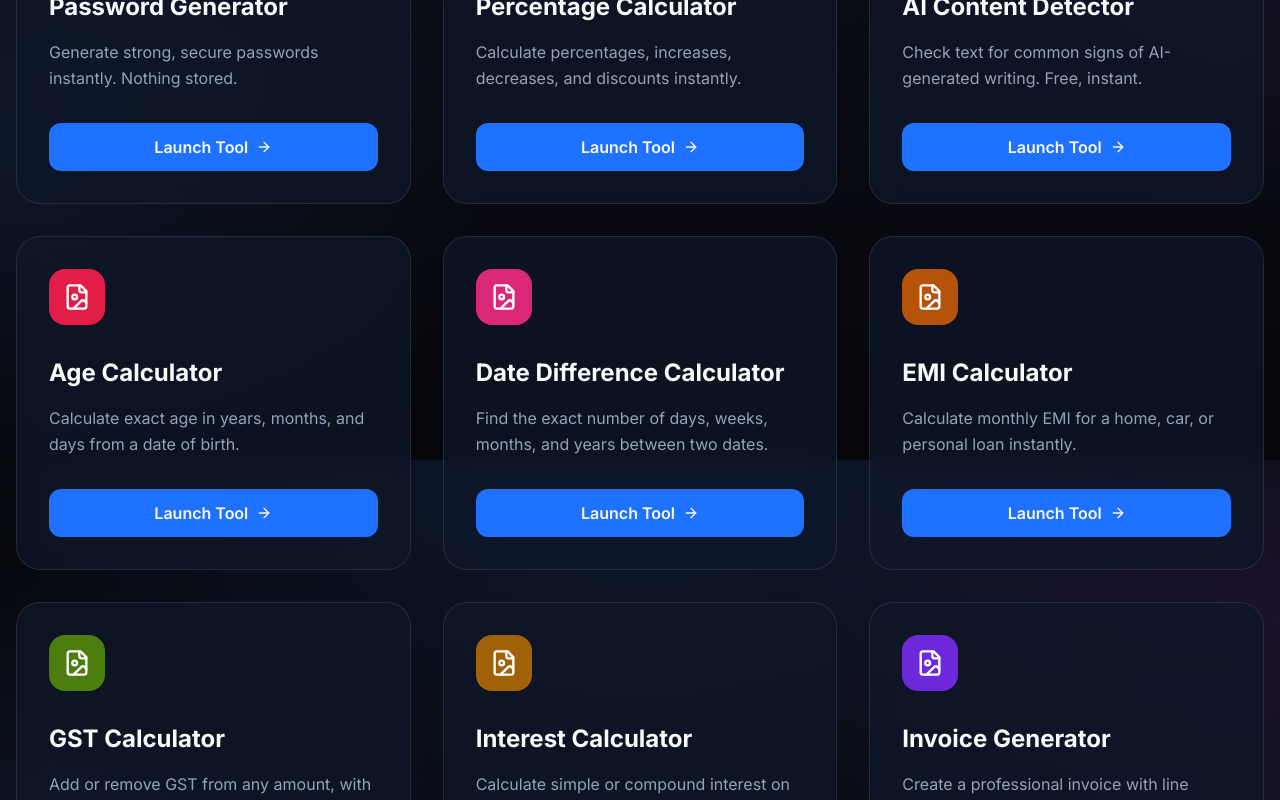
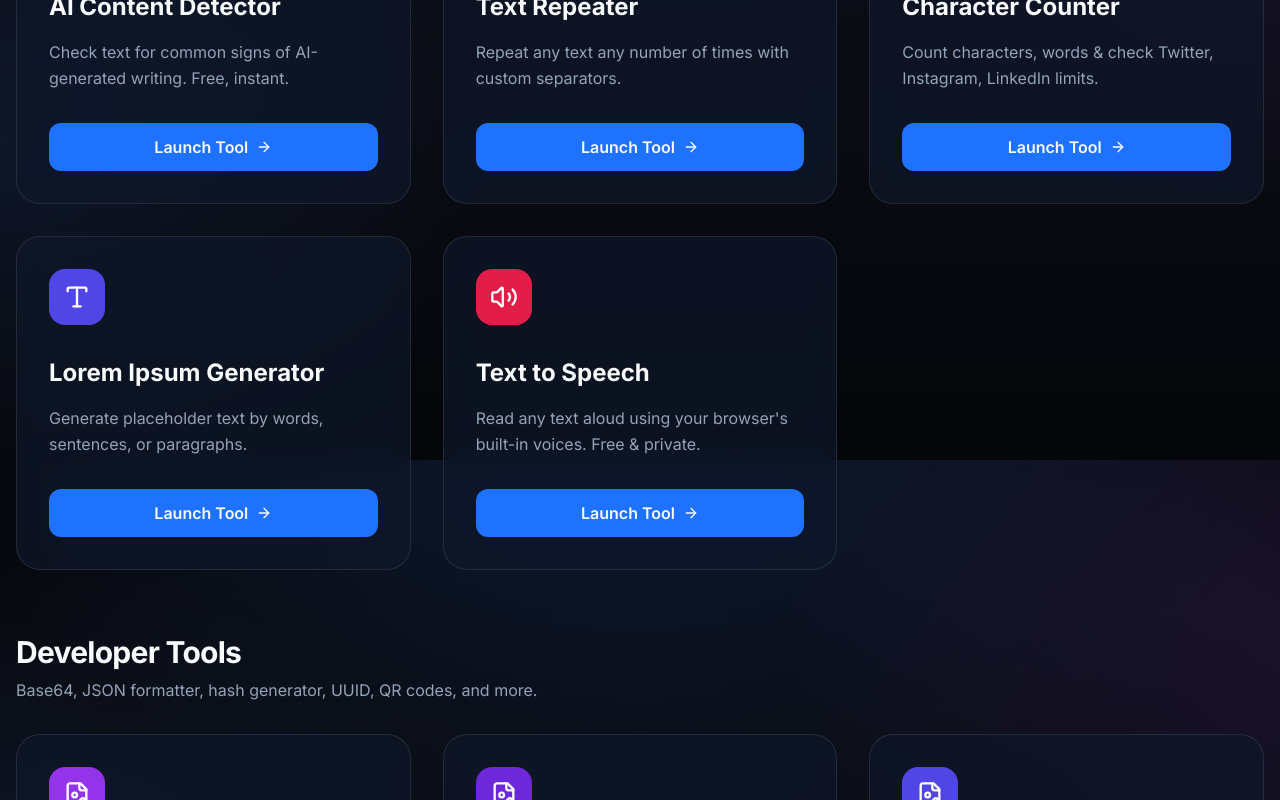
Before and after one commit to surajkumar122024-star/ok01, a Next.js app: page /tools in a window 1280 px wide. Shown: the part 5940-6740 px from the top of the page. Built offline with nearby package versions, Linux system fonts and the light colour scheme.

Commit message:
Reorganize homepage into 8 categories + fix nav miscategorization

```diff
--- a/src/app/page.tsx
+++ b/src/app/page.tsx
@@ -24,6 +24,8 @@ import {
   Gauge,
   Star,
   BookOpen,
+  Film,
+  Braces,
 } from 'lucide-react';
 import { HeroParticlesLoader } from '@/components/HeroParticlesLoader';
 import { AdPlaceholder } from '@/components/AdPlaceholder';
@@ -58,8 +60,15 @@ const categories = [
     gradient: 'from-sky-500 to-cyan-600',
   },
   {
+    name: 'Video Tools',
+    description: 'Compress, convert, and turn videos into GIFs — right in your browser.',
+    icon: Film,
+    href: '/tools#video-tools',
+    gradient: 'from-purple-600 to-indigo-700',
+  },
+  {
     name: 'PDF Utilities',
-    description: 'Merge, split, and convert PDFs to and from images, all in your browser.',
+    description: 'Merge, split, compress, and convert PDFs to and from images, all in your browser.',
     icon: FileText,
     href: '/tools#pdf-utilities',
     gradient: 'from-cyan-600 to-teal-700',
@@ -72,17 +81,24 @@ const categories = [
     gradient: 'from-indigo-600 to-blue-700',
   },
   {
-    name: 'Text & Developer Tools',
-    description: 'Word counter, case converter, JSON formatter, Base64, and more.',
+    name: 'Text Tools',
+    description: 'Word counter, case converter, text repeater, text to speech, and more.',
     icon: Code2,
-    href: '/tools#text-dev-tools',
+    href: '/tools#text-tools',
     gradient: 'from-blue-500 to-indigo-600',
   },
   {
-    name: 'Unit Converter',
-    description: 'Length, weight, temperature, area, volume, speed, data, and time.',
+    name: 'Developer Tools',
+    description: 'Base64, JSON formatter, hash generator, UUID, QR codes, and more.',
+    icon: Braces,
+    href: '/tools#developer-tools',
+    gradient: 'from-slate-600 to-slate-800',
+  },
+  {
+    name: 'Calculators',
+    description: 'Age, EMI, GST, percentage, interest, date, and unit conversions.',
     icon: Maximize,
-    href: '/tools/unit-converter',
+    href: '/tools#calculators',
     gradient: 'from-teal-500 to-blue-600',
   },
 ];
@@ -264,10 +280,10 @@ export default function Home() {
             </span>
             <h2 className="text-3xl md:text-4xl font-bold">Browse by Category</h2>
             <p className="text-muted-foreground max-w-xl mx-auto">
-              Six categories covering everything from quick image edits to developer utilities.
+              Eight categories covering everything from quick image edits to developer utilities.
             </p>
           </div>
-          <div className="grid grid-cols-1 sm:grid-cols-2 lg:grid-cols-3 gap-6">
+          <div className="grid grid-cols-1 sm:grid-cols-2 lg:grid-cols-4 gap-6">
             {categories.map((cat, i) => (
               <Link key={cat.name} href={cat.href}>
                 <div
--- a/src/app/tools/page.tsx
+++ b/src/app/tools/page.tsx
@@ -169,7 +169,7 @@ const tools = [
  {
   name: "Word Counter",
   slug: "word-counter",
-  category: "text-dev-tools",
+  category: "text-tools",
   description: "Count words, characters, sentences & reading time instantly. Free & private.",
   icon: FileImage,
   color: "bg-slate-500"
@@ -177,7 +177,7 @@ const tools = [
   {
   name: "Case Converter",
   slug: "case-converter",
-  category: "text-dev-tools",
+  category: "text-tools",
   description: "Convert text to UPPER, lower, Title, camelCase, snake_case & more.",
   icon: FileImage,
   color: "bg-indigo-500"
@@ -185,7 +185,7 @@ const tools = [
   {
   name: "Slug Generator",
   slug: "slug-generator",
-  category: "text-dev-tools",
+  category: "text-tools",
   description: "Convert any text into a clean URL-friendly slug instantly.",
   icon: FileImage,
   color: "bg-green-600"
@@ -193,7 +193,7 @@ const tools = [
 {
   name: "Password Generator",
   slug: "password-generator",
-  category: "text-dev-tools",
+  category: "developer-tools",
   description: "Generate strong, secure passwords instantly. Nothing stored.",
   icon: FileImage,
   color: "bg-purple-600"
@@ -201,7 +201,7 @@ const tools = [
 {
   name: "Percentage Calculator",
   slug: "percentage-calculator",
-  category: "text-dev-tools",
+  category: "calculators",
   description: "Calculate percentages, increases, decreases, and discounts instantly.",
   icon: FileImage,
   color: "bg-emerald-600"
@@ -209,7 +209,7 @@ const tools = [
 {
   name: "AI Content Detector",
   slug: "ai-content-detector",
-  category: "text-dev-tools",
+  category: "text-tools",
   description: "Check text for common signs of AI-generated writing. Free, instant.",
   icon: FileImage,
   color: "bg-violet-600"
@@ -217,7 +217,7 @@ const tools = [
 {
   name: "Age Calculator",
   slug: "age-calculator",
-  category: "text-dev-tools",
+  category: "calculators",
   description: "Calculate exact age in years, months, and days from a date of birth.",
   icon: FileImage,
   color: "bg-rose-600"
@@ -225,7 +225,7 @@ const tools = [
 {
   name: "Date Difference Calculator",
   slug: "date-difference-calculator",
-  category: "text-dev-tools",
+  category: "calculators",
   description: "Find the exact number of days, weeks, months, and years between two dates.",
   icon: FileImage,
   color: "bg-pink-600"
@@ -233,7 +233,7 @@ const tools = [
 {
   name: "EMI Calculator",
   slug: "emi-calculator",
-  category: "text-dev-tools",
+  category: "calculators",
   description: "Calculate monthly EMI for a home, car, or personal loan instantly.",
   icon: FileImage,
   color: "bg-amber-700"
@@ -241,7 +241,7 @@ const tools = [
 {
   name: "GST Calculator",
   slug: "gst-calculator",
-  category: "text-dev-tools",
+  category: "calculators",
   description: "Add or remove GST from any amount, with CGST/SGST breakdown.",
   icon: FileImage,
   color: "bg-lime-700"
@@ -249,7 +249,7 @@ const tools = [
 {
   name: "Interest Calculator",
   slug: "interest-calculator",
-  category: "text-dev-tools",
+  category: "calculators",
   description: "Calculate simple or compound interest on savings or a loan.",
   icon: FileImage,
   color: "bg-yellow-700"
@@ -257,7 +257,7 @@ const tools = [
 {
   name: "Invoice Generator",
   slug: "invoice-generator",
-  category: "text-dev-tools",
+  category: "developer-tools",
   description: "Create a professional invoice with line items and tax, download as PDF.",
   icon: FileImage,
   color: "bg-violet-700"
@@ -265,7 +265,7 @@ const tools = [
 {
   name: "QR Code Generator",
   slug: "qr-code-generator",
-  category: "text-dev-tools",
+  category: "developer-tools",
   description: "Create a QR code for a URL, text, Wi-Fi, or contact card. Free, instant.",
   icon: FileImage,
   color: "bg-indigo-600"
@@ -273,7 +273,7 @@ const tools = [
 {
   name: "Barcode Generator",
   slug: "barcode-generator",
-  category: "text-dev-tools",
+  category: "developer-tools",
   description: "Generate a scannable barcode — CODE128, EAN-13, UPC, and more. Free, instant.",
   icon: FileImage,
   color: "bg-slate-600"
@@ -281,7 +281,7 @@ const tools = [
   {
   name: "Text Repeater",
   slug: "text-repeater",
-  category: "text-dev-tools",
+  category: "text-tools",
   description: "Repeat any text any number of times with custom separators.",
   icon: FileImage,
   color: "bg-teal-600"
@@ -289,7 +289,7 @@ const tools = [
   {
   name: "Character Counter",
   slug: "character-counter",
-  category: "text-dev-tools",
+  category: "text-tools",
   description: "Count characters, words & check Twitter, Instagram, LinkedIn limits.",
   icon: FileImage,
   color: "bg-blue-600"
@@ -297,7 +297,7 @@ const tools = [
 {
   name: "Base64 Encoder/Decoder",
   slug: "base64",
-  category: "text-dev-tools",
+  category: "developer-tools",
   description: "Encode or decode Base64 strings instantly. Free & private.",
   icon: FileImage,
   color: "bg-amber-600"
@@ -305,7 +305,7 @@ const tools = [
 {
   name: "URL Encoder/Decoder",
   slug: "url-encoder",
-  category: "text-dev-tools",
+  category: "developer-tools",
   description: "Encode or decode URLs instantly. Free & private.",
   icon: FileImage,
   color: "bg-cyan-600"
@@ -313,7 +313,7 @@ const tools = [
  {
   name: "JSON Formatter",
   slug: "json-formatter",
-  category: "text-dev-tools",
+  category: "developer-tools",
   description: "Format, validate & minify JSON instantly. Free & private.",
   icon: FileImage,
   color: "bg-yellow-500"
@@ -393,7 +393,7 @@ const tools = [
   {
     name: "Unit Converter",
     slug: "unit-converter",
-  category: "unit-converter",
+  category: "calculators",
     description: "Convert length, weight, temperature, area, volume, speed and more instantly. Free & private.",
     icon: Ruler,
     color: "bg-cyan-600"
@@ -433,7 +433,7 @@ const tools = [
   {
     name: "UUID Generator",
     slug: "uuid-generator",
-  category: "text-dev-tools",
+  category: "developer-tools",
     description: "Generate random UUID v4 values, bulk up to 50 at once. Free & private.",
     icon: Fingerprint,
     color: "bg-sky-600"
@@ -441,7 +441,7 @@ const tools = [
   {
     name: "Timestamp Converter",
     slug: "timestamp-converter",
-  category: "text-dev-tools",
+  category: "developer-tools",
     description: "Convert Unix timestamps to dates and back, instantly. Free & private.",
     icon: Clock,
     color: "bg-amber-600"
@@ -449,7 +449,7 @@ const tools = [
   {
     name: "Hash Generator",
     slug: "hash-generator",
-  category: "text-dev-tools",
+  category: "developer-tools",
     description: "Generate SHA-1, SHA-256, SHA-384 & SHA-512 hashes from text or files.",
     icon: Hash,
     color: "bg-emerald-600"
@@ -457,7 +457,7 @@ const tools = [
   {
     name: "Lorem Ipsum Generator",
     slug: "lorem-ipsum-generator",
-  category: "text-dev-tools",
+  category: "text-tools",
     description: "Generate placeholder text by words, sentences, or paragraphs.",
     icon: Type,
     color: "bg-indigo-600"
@@ -465,7 +465,7 @@ const tools = [
   {
     name: "Text to Speech",
     slug: "text-to-speech",
-  category: "text-dev-tools",
+  category: "text-tools",
     description: "Read any text aloud using your browser's built-in voices. Free & private.",
     icon: Volume2,
     color: "bg-rose-600"
@@ -473,7 +473,7 @@ const tools = [
   {
     name: "Image to Base64",
     slug: "image-to-base64",
-  category: "text-dev-tools",
+  category: "developer-tools",
     description: "Convert images to Base64 for CSS/HTML, or decode back to an image.",
     icon: Code2,
     color: "bg-teal-600"
@@ -502,11 +502,12 @@ const categoryInfo: Record<string, { title: string; description: string }> = {
   'video-tools': { title: 'Video Tools', description: 'Compress, convert, and turn videos into GIFs — right in your browser.' },
   'pdf-utilities': { title: 'PDF Utilities', description: 'Merge, split, and convert PDFs to and from images, all in your browser.' },
   'document-photos': { title: 'Document Photos', description: 'Aadhaar, PAN, Passport, Visa, and exam photos sized to official specs.' },
-  'text-dev-tools': { title: 'Text & Developer Tools', description: 'Word counter, case converter, JSON formatter, Base64, and more.' },
-  'unit-converter': { title: 'Unit Converter', description: 'Length, weight, temperature, area, volume, speed, data, and time.' },
+  'text-tools': { title: 'Text Tools', description: 'Word counter, case converter, text repeater, text to speech, and more.' },
+  'developer-tools': { title: 'Developer Tools', description: 'Base64, JSON formatter, hash generator, UUID, QR codes, and more.' },
+  'calculators': { title: 'Calculators', description: 'Age, EMI, GST, percentage, interest, date, and unit conversions.' },
 };
 
-const categoryOrder = ['image-tools', 'format-converters', 'video-tools', 'pdf-utilities', 'document-photos', 'text-dev-tools', 'unit-converter'];
+const categoryOrder = ['image-tools', 'format-converters', 'video-tools', 'pdf-utilities', 'document-photos', 'text-tools', 'developer-tools', 'calculators'];
 
 export default function ToolsPage() {
   const grouped = categoryOrder.map((catSlug) => ({
--- a/src/components/ToolsMegaMenu.tsx
+++ b/src/components/ToolsMegaMenu.tsx
@@ -81,6 +81,7 @@ export const toolCategories: ToolCategory[] = [
       { name: "Slug Generator", href: "/tools/slug-generator", icon: Link2 },
       { name: "Lorem Ipsum Generator", href: "/tools/lorem-ipsum-generator", icon: AlignLeft },
       { name: "Text to Speech", href: "/tools/text-to-speech", icon: Volume2 },
+      { name: "AI Content Detector", href: "/tools/ai-content-detector", icon: ScanSearch },
     ],
   },
   {
@@ -109,7 +110,6 @@ export const toolCategories: ToolCategory[] = [
     items: [
       { name: "Unit Converter", href: "/tools/unit-converter", icon: ArrowLeftRight },
       { name: "Percentage Calculator", href: "/tools/percentage-calculator", icon: Percent },
-      { name: "AI Content Detector", href: "/tools/ai-content-detector", icon: ScanSearch },
       { name: "Age Calculator", href: "/tools/age-calculator", icon: Cake },
       { name: "Date Difference", href: "/tools/date-difference-calculator", icon: CalendarRange },
       { name: "EMI Calculator", href: "/tools/emi-calculator", icon: Landmark },
```
